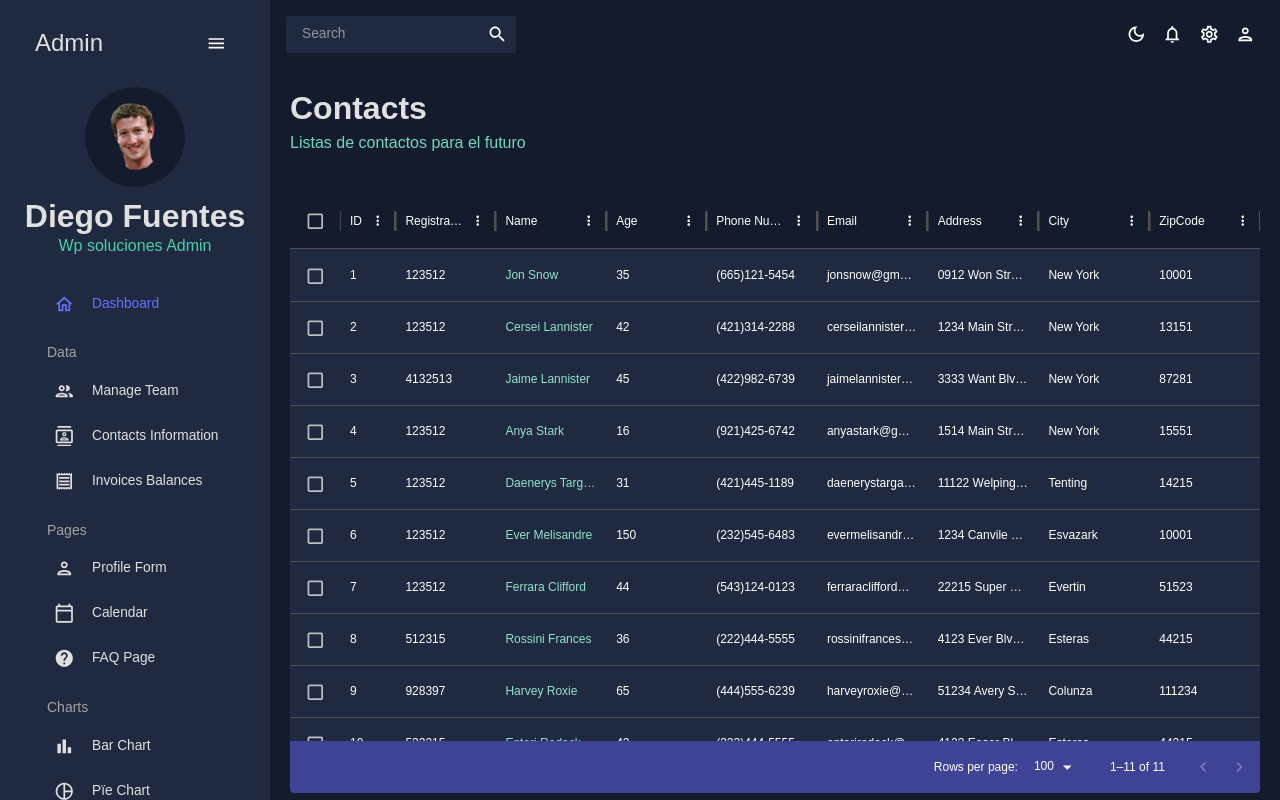
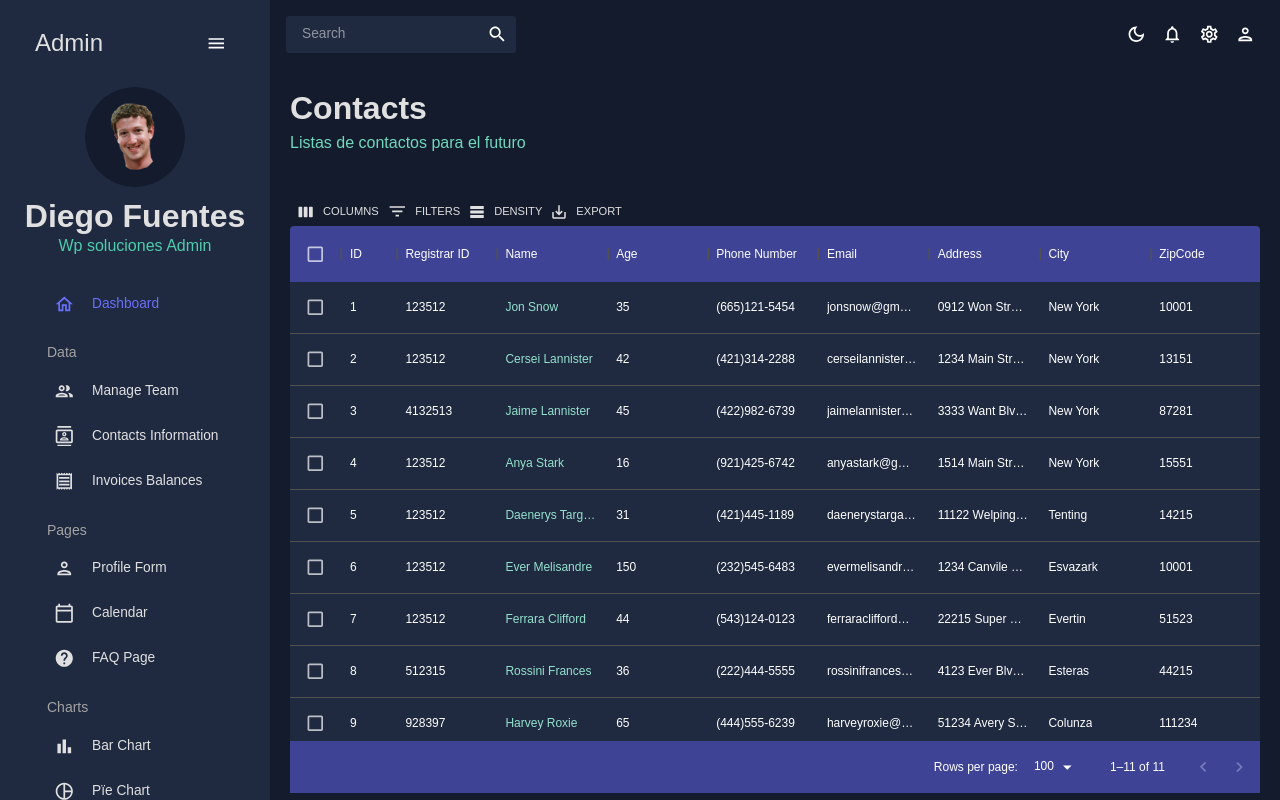
Before and after one commit to DiegoFB344/React-Dashboard-Admin, a React (Create React App) app: page /contacts in a window 1280 px wide. Built offline with nearby package versions, Linux system fonts and the light colour scheme.

Commit message:
Commit 3 Arreglado

```diff
--- a/package.json
+++ b/package.json
@@ -11,7 +11,7 @@
     "@fullcalendar/timegrid": "^6.1.15",
     "@mui/icons-material": "^6.1.9",
     "@mui/material": "^6.1.9",
-    "@mui/x-data-grid": "^7.22.3",
+    "@mui/x-data-grid": "^5.17.2",
     "@nivo/bar": "^0.88.0",
     "@nivo/core": "^0.88.0",
     "@nivo/geo": "^0.88.0",
--- a/src/scenes/contacts/index.jsx
+++ b/src/scenes/contacts/index.jsx
@@ -69,7 +69,7 @@ const Contacts = () => {
             color: colors.greenAccent[300],
           },
           "& .MuiDataGrid-columnHeaders": {
-            backgroundColor: colors.redAccent[200],
+            backgroundColor: colors.blueAccent[700],
             borderBottom: "none",
           },
           "& .MuiDataGrid-virtualScroller": {
--- a/src/scenes/team/index.jsx
+++ b/src/scenes/team/index.jsx
@@ -85,7 +85,7 @@ const Team = () => {
             color: colors.greenAccent[300],
           },
           "& .MuiDataGrid-columnHeaders": {
-            backgroundColor: colors.redAccent[200],
+            backgroundColor: colors.blueAccent[700],
             borderBottom: "none",
           },
           "& .MuiDataGrid-virtualScroller": {
```
Also changed, not shown: 1 other file (tests, documents, lock files or other folders).
